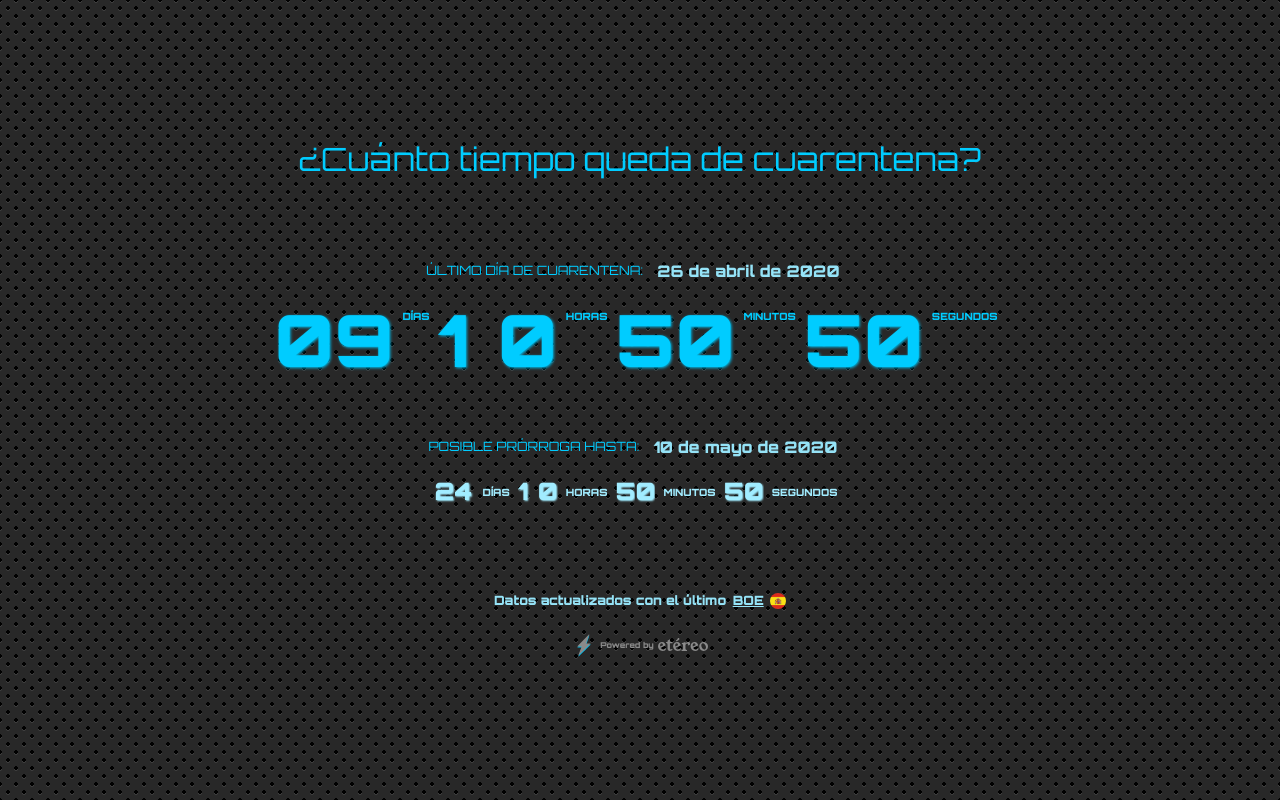
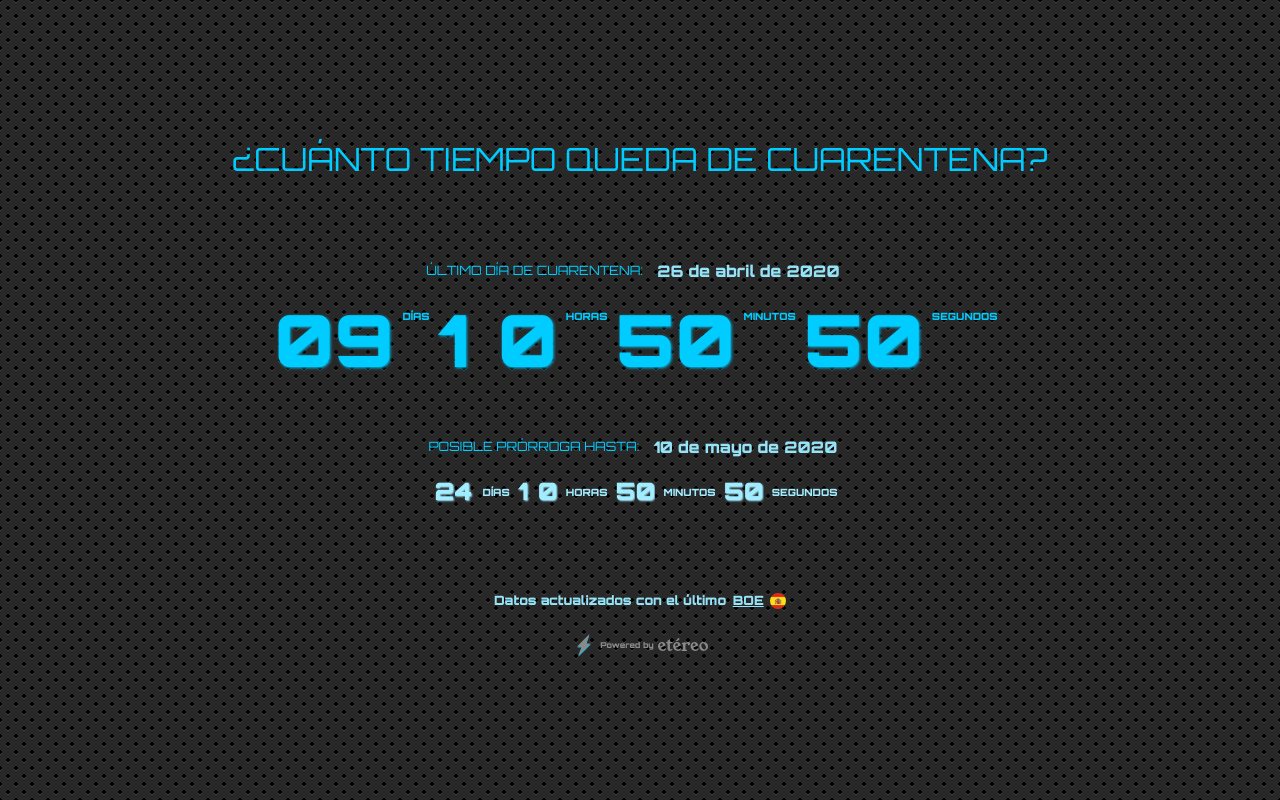
Before and after one commit to dieguezz/covid-countdown-spain, a React (Create React App) app: page / in a window 1280 px wide. Built offline with nearby package versions, Linux system fonts and the light colour scheme.

Commit message:
:art: h1 to uppercase

```diff
--- a/src/index.css
+++ b/src/index.css
@@ -240,6 +240,7 @@ h1 {
   color: #00ccff;
   font-size: 32px;
   text-align: center;
+  text-transform: uppercase;
 }
 
 h2 {
```
